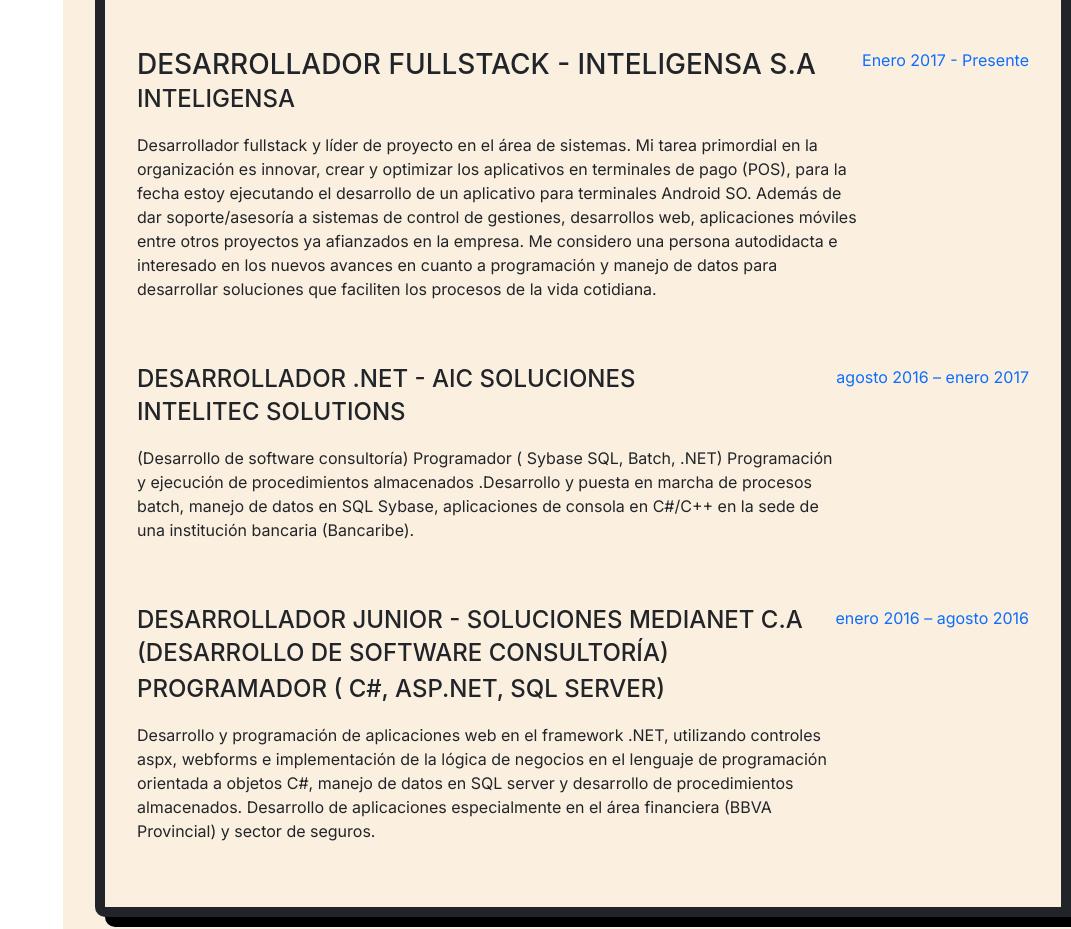
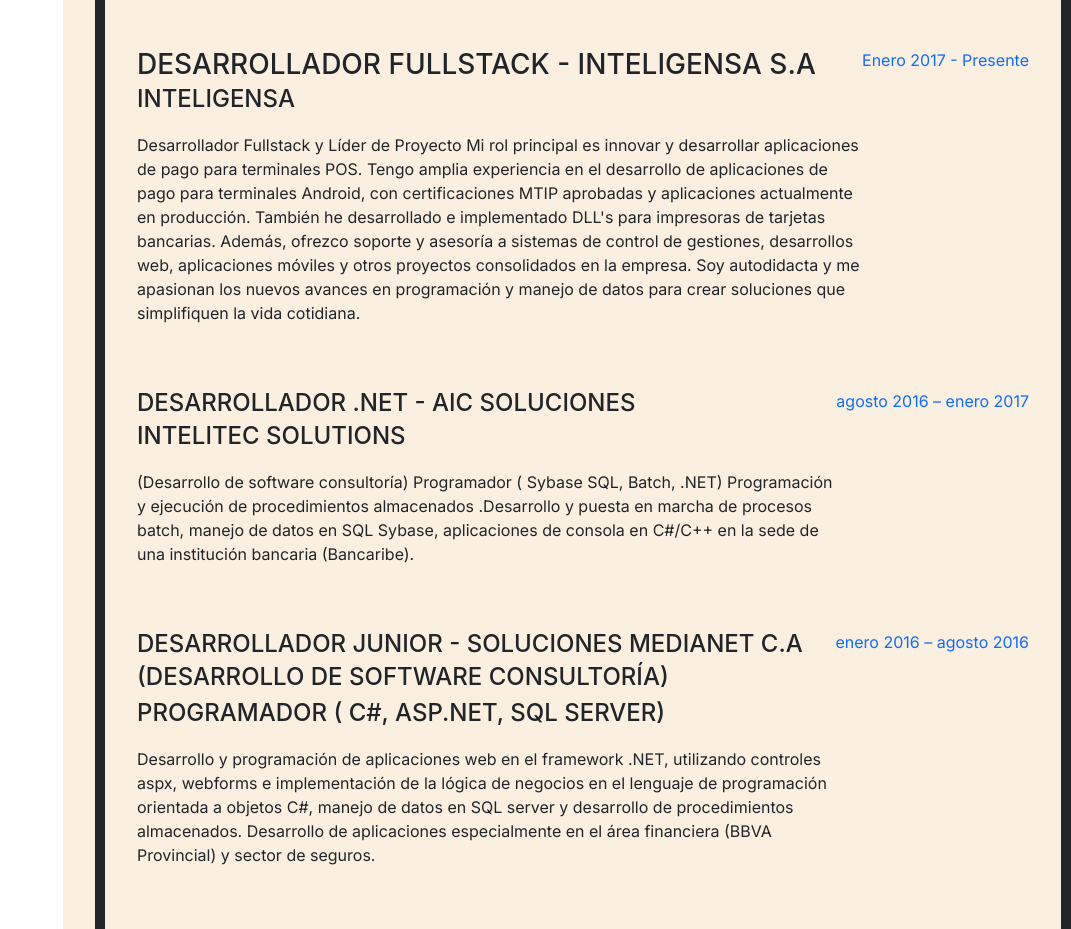
Before and after one commit to juniorsQ/quintanaweb, a Next.js app: page /quintanaweb/ in a window 1280 px wide. Shown: the part 840-1769 px from the top of the page, without its empty margins (209-1280 px from the left). Built offline with nearby package versions, Linux system fonts and the light colour scheme; some icons are missing.

Commit message:
modified info

```diff
--- a/app/components/experience.tsx
+++ b/app/components/experience.tsx
@@ -9,13 +9,11 @@
             <div className="flex-grow-1">
                 <h3 className="mb-0">Desarrollador fullstack - Inteligensa S.A</h3>
                 <div className="subheading mb-3">Inteligensa</div>
-                <p>Desarrollador fullstack y líder de proyecto en el
-                    área de sistemas. Mi tarea primordial en la organización es innovar, crear y optimizar
-                    los aplicativos en terminales de pago (POS), para la fecha estoy ejecutando el desarrollo de un aplicativo
-                    para terminales Android SO. Además de dar soporte/asesoría a sistemas de control de gestiones, desarrollos
-                    web, aplicaciones móviles entre otros proyectos ya afianzados en la empresa. Me considero una persona
-                    autodidacta e interesado en los nuevos avances en cuanto a programación y manejo de datos para
-                    desarrollar soluciones que faciliten los procesos de la vida cotidiana.
+                <p>Desarrollador Fullstack y Líder de Proyecto
+
+Mi rol principal es innovar y desarrollar aplicaciones de pago para terminales POS. Tengo amplia experiencia en el desarrollo de aplicaciones de pago para terminales Android, con certificaciones MTIP aprobadas y aplicaciones actualmente en producción. También he desarrollado e implementado DLL's para impresoras de tarjetas bancarias.
+
+Además, ofrezco soporte y asesoría a sistemas de control de gestiones, desarrollos web, aplicaciones móviles y otros proyectos consolidados en la empresa. Soy autodidacta y me apasionan los nuevos avances en programación y manejo de datos para crear soluciones que simplifiquen la vida cotidiana.
                 </p>
             </div>
             <div className="flex-shrink-0"><span className="text-primary">Enero 2017 - Presente</span></div>
```
